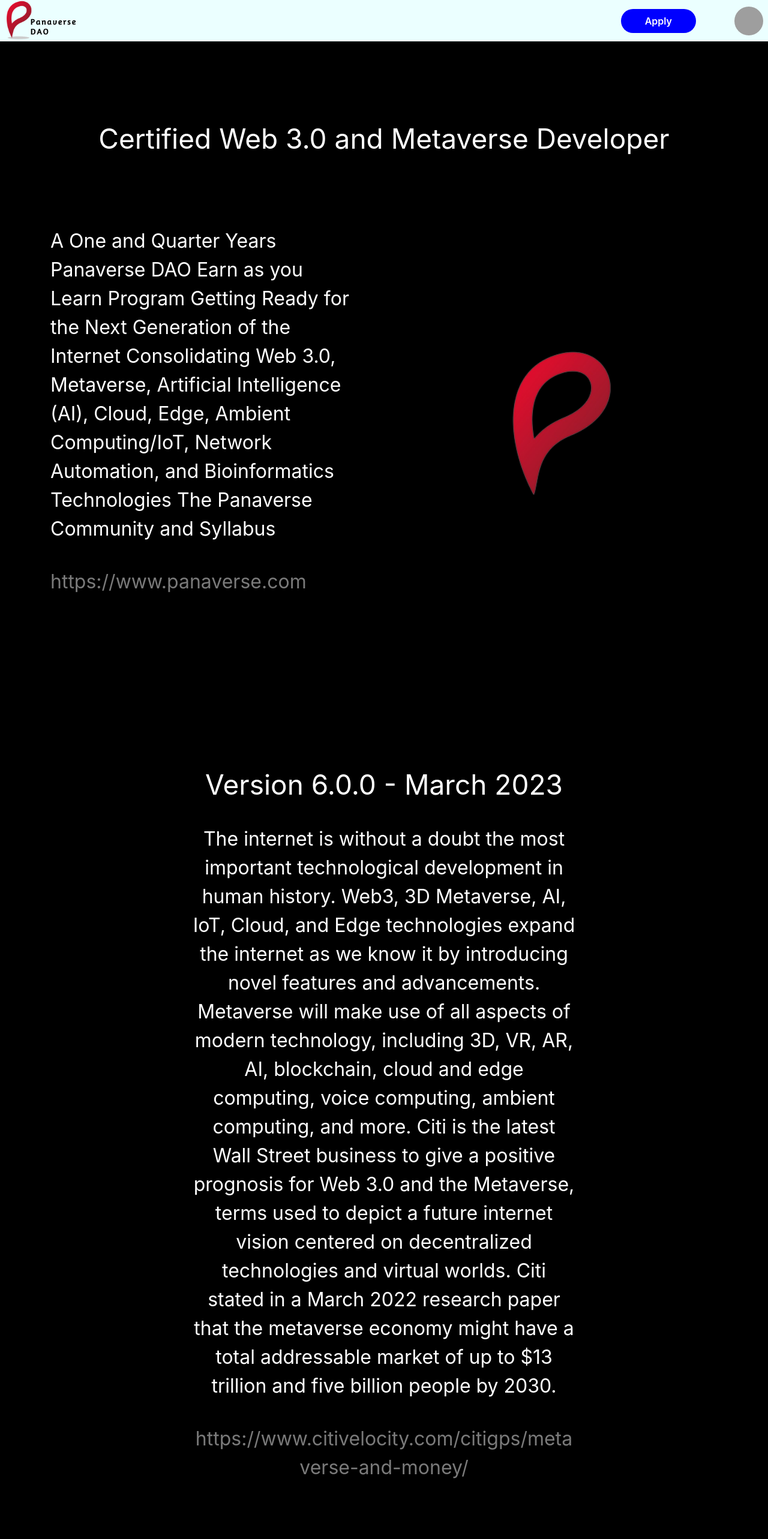
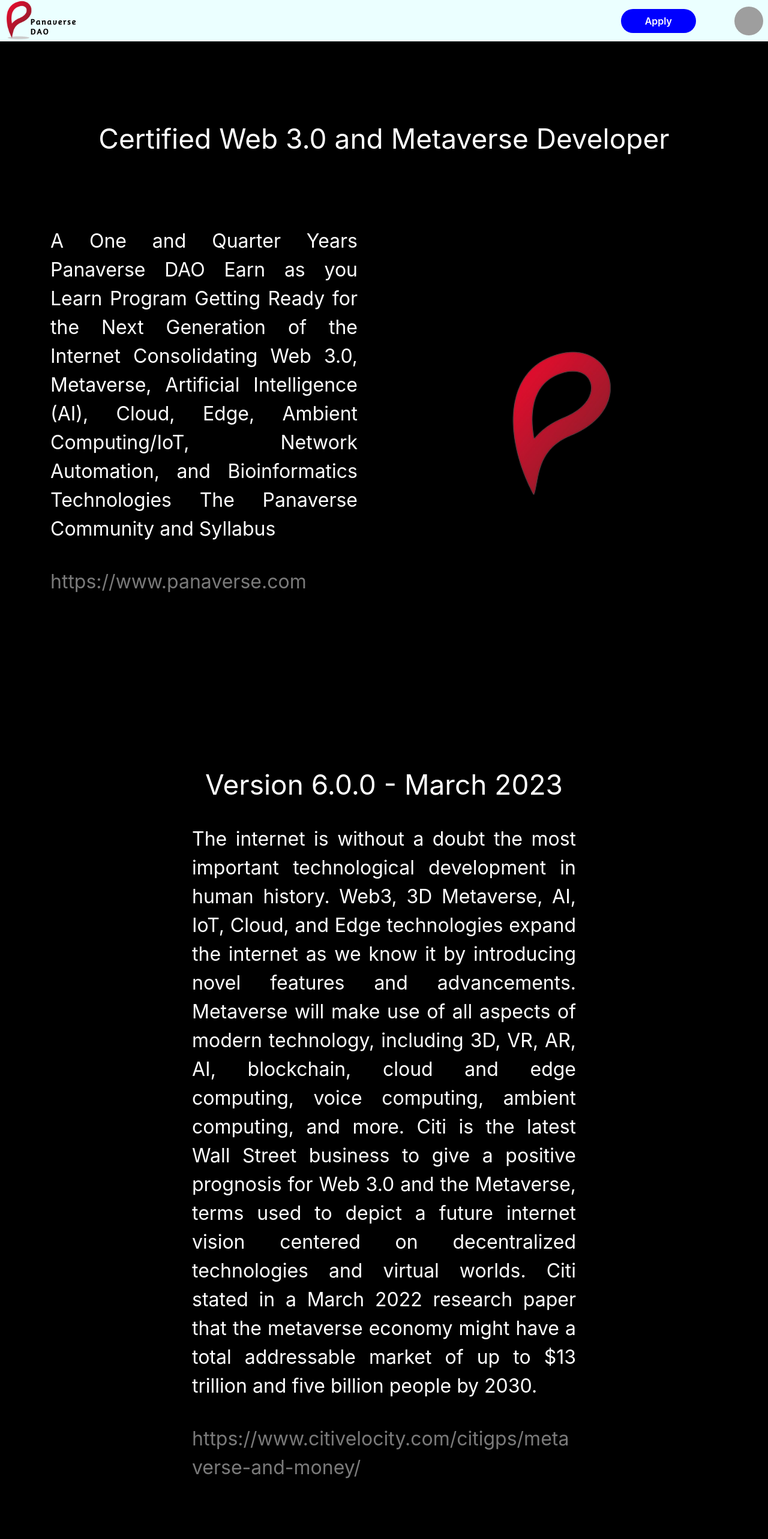
Before and after one commit to salmanahmed221/Chakra-Panaverse-Dao-Project, a Next.js app: page / in a window 1280 px wide. Shown: the top 2566 px of the page at 60% size. Built offline with nearby package versions, Linux system fonts and the light colour scheme; grey boxes are pictures that could not be loaded.

Commit message:
textalign to justify

```diff
--- a/src/components/Display.tsx
+++ b/src/components/Display.tsx
@@ -41,7 +41,7 @@
         <VStack mx="10" maxW={["90%", "70%", "70%", "70%", "40%"]} my="20">
           <Text
             as={motion.div}
-            textAlign="start"
+            textAlign="justify"
             fontSize={["16px", "24px", "24px", "32px", "32px"]}
           >
             A One and Quarter Years Panaverse DAO Earn as you Learn Program
@@ -94,6 +94,7 @@
         fontSize={["16px", "24px", "24px", "32px", "32px"]}
         mx="auto"
         maxW={["90%", "90%", "90%", "70%", "50%"]}
+        textAlign="justify"
       >
         The internet is without a doubt the most important technological
         development in human history. Web3, 3D Metaverse, AI, IoT, Cloud, and
@@ -137,6 +138,7 @@
         fontSize={["16px", "24px", "24px", "32px", "32px"]}
         mx="auto"
         maxW={["90%", "90%", "90%", "70%", "50%"]}
+        textAlign={"justify"}
       >
         In this brand-new type of curriculum, students will learn how to make
         money and boost exports in the classroom and will begin doing so within
@@ -166,7 +168,7 @@
         <VStack mx="auto" maxW={["90%", "70%", "70%", "70%", "40%"]} my="20">
           <Text
             as={motion.div}
-            textAlign="center"
+            textAlign="justify"
             fontSize={["16px", "24px", "24px", "30px", "24px"]}
           >
             This curriculum is intended for beginners who want to learn software
```
